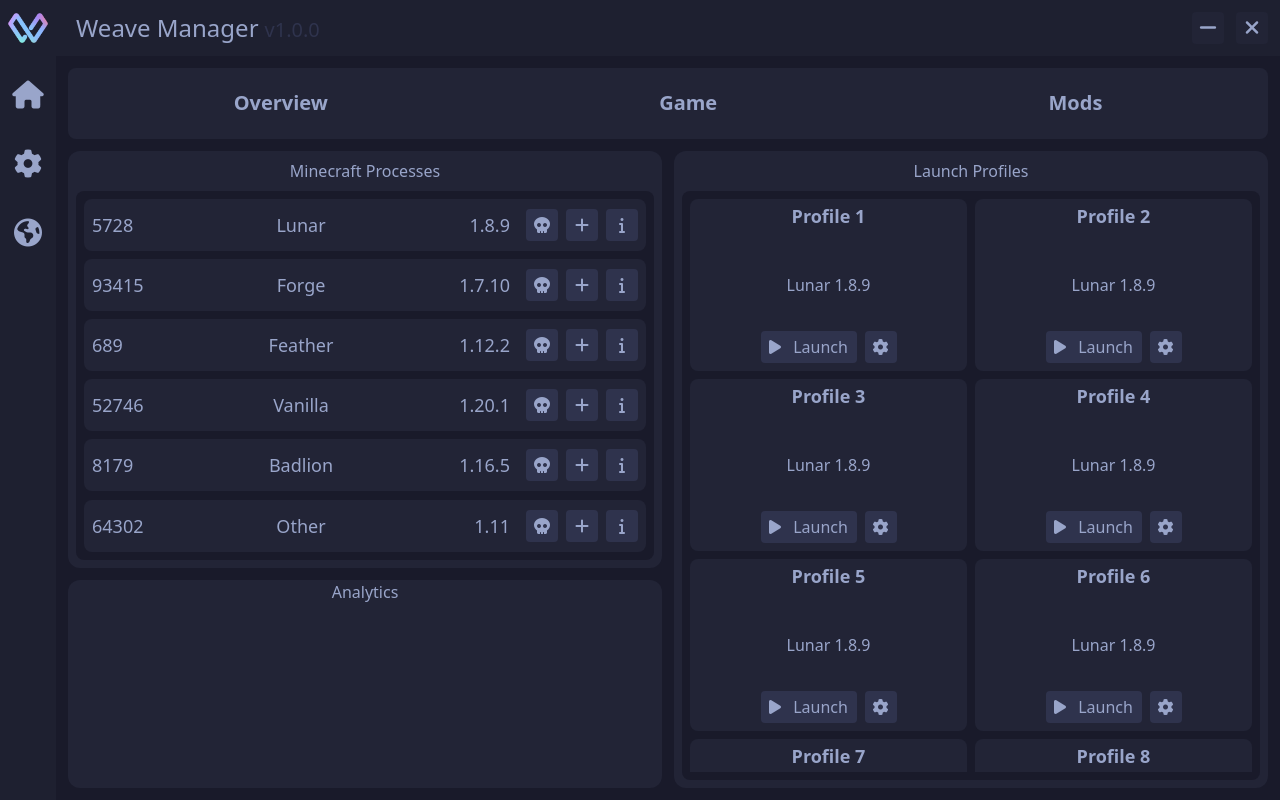
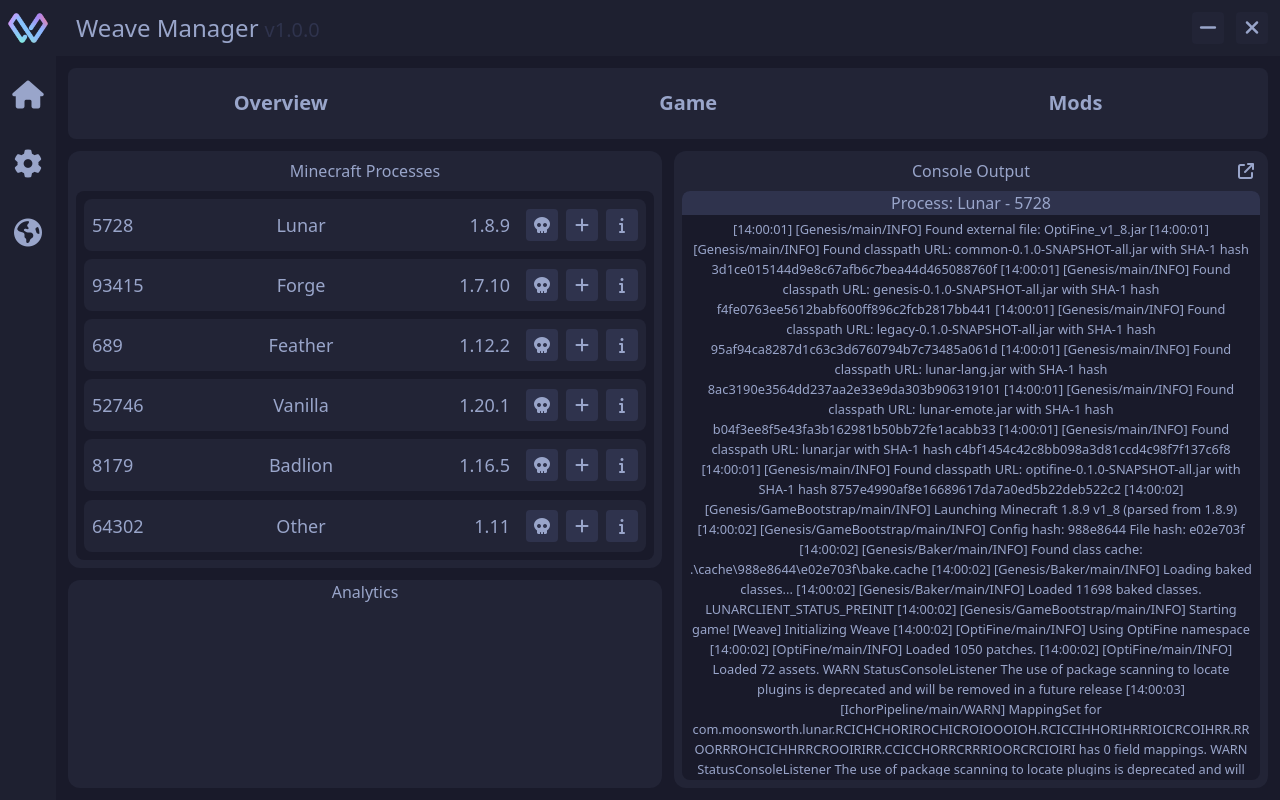
Before and after one commit to Weave-MC/Weave-Manager, a Svelte app: page / in a window 1280 px wide. Built offline with nearby package versions, Linux system fonts and the light colour scheme.

Commit message:
Swapped Launch Profiles and Console Output Finished Console-Output UI

```diff
--- a/src/components/pages/sub/OverviewSubPage.svelte
+++ b/src/components/pages/sub/OverviewSubPage.svelte
@@ -11,22 +11,15 @@
         [64302, {pid: 64302, info: {client: 'Other', cwd: 'dummy', cmd: 'dummy', version: '1.11'}}]
     ])
 
-    import {LaunchProfile} from "../../../scripts/types.js";
     import VerticalScroll from "../../util/VerticalScroll.svelte";
 
-    let profileMap = new Map<string, LaunchProfile>([
-        ["Profile 1", new LaunchProfile("Profile 1", {client: "Lunar", version: "1.8.9", cmd: "dummy", cwd: "dummy"})],
-        ["Profile 2", new LaunchProfile("Profile 2", {client: "Lunar", version: "1.8.9", cmd: "dummy", cwd: "dummy"})],
-        ["Profile 3", new LaunchProfile("Profile 3", {client: "Lunar", version: "1.8.9", cmd: "dummy", cwd: "dummy"})],
-        ["Profile 4", new LaunchProfile("Profile 4", {client: "Lunar", version: "1.8.9", cmd: "dummy", cwd: "dummy"})],
-        ["Profile 5", new LaunchProfile("Profile 5", {client: "Lunar", version: "1.8.9", cmd: "dummy", cwd: "dummy"})],
-        ["Profile 6", new LaunchProfile("Profile 6", {client: "Lunar", version: "1.8.9", cmd: "dummy", cwd: "dummy"})],
-        ["Profile 7", new LaunchProfile("Profile 7", {client: "Lunar", version: "1.8.9", cmd: "dummy", cwd: "dummy"})],
-        ["Profile 8", new LaunchProfile("Profile 8", {client: "Lunar", version: "1.8.9", cmd: "dummy", cwd: "dummy"})],
-        ["Profile 9", new LaunchProfile("Profile 9", {client: "Lunar", version: "1.8.9", cmd: "dummy", cwd: "dummy"})],
-    ])
+
 
     async function killProcess(pid: number) {
+
+    }
+
+    async function showProcessInfo(mcProcess: MinecraftProcess) {
 
     }
 
@@ -34,9 +27,70 @@
 
     }
 
-    async function showProcessInfo(mcProcess: MinecraftProcess) {
-
-    }
+    const longString = "[14:00:01] [Genesis/main/INFO] Found external file: OptiFine_v1_8.jar\n" +
+        "[14:00:01] [Genesis/main/INFO] Found classpath URL: common-0.1.0-SNAPSHOT-all.jar with SHA-1 hash 3d1ce015144d9e8c67afb6c7bea44d465088760f\n" +
+        "[14:00:01] [Genesis/main/INFO] Found classpath URL: genesis-0.1.0-SNAPSHOT-all.jar with SHA-1 hash f4fe0763ee5612babf600ff896c2fcb2817bb441\n" +
+        "[14:00:01] [Genesis/main/INFO] Found classpath URL: legacy-0.1.0-SNAPSHOT-all.jar with SHA-1 hash 95af94ca8287d1c63c3d6760794b7c73485a061d\n" +
+        "[14:00:01] [Genesis/main/INFO] Found classpath URL: lunar-lang.jar with SHA-1 hash 8ac3190e3564dd237aa2e33e9da303b906319101\n" +
+        "[14:00:01] [Genesis/main/INFO] Found classpath URL: lunar-emote.jar with SHA-1 hash b04f3ee8f5e43fa3b162981b50bb72fe1acabb33\n" +
+        "[14:00:01] [Genesis/main/INFO] Found classpath URL: lunar.jar with SHA-1 hash c4bf1454c42c8bb098a3d81ccd4c98f7f137c6f8\n" +
+        "[14:00:01] [Genesis/main/INFO] Found classpath URL: optifine-0.1.0-SNAPSHOT-all.jar with SHA-1 hash 8757e4990af8e16689617da7a0ed5b22deb522c2\n" +
+        "[14:00:02] [Genesis/GameBootstrap/main/INFO] Launching Minecraft 1.8.9 v1_8 (parsed from 1.8.9)\n" +
+        "[14:00:02] [Genesis/GameBootstrap/main/INFO] Config hash: 988e8644  File hash: e02e703f\n" +
+        "[14:00:02] [Genesis/Baker/main/INFO] Found class cache: .\\cache\\988e8644\\e02e703f\\bake.cache\n" +
+        "[14:00:02] [Genesis/Baker/main/INFO] Loading baked classes...\n" +
+        "[14:00:02] [Genesis/Baker/main/INFO] Loaded 11698 baked classes.\n" +
+        "LUNARCLIENT_STATUS_PREINIT\n" +
+        "[14:00:02] [Genesis/GameBootstrap/main/INFO] Starting game!\n" +
+        "[Weave] Initializing Weave\n" +
+        "[14:00:02] [OptiFine/main/INFO] Using OptiFine namespace \n" +
+        "[14:00:02] [OptiFine/main/INFO] Loaded 1050 patches.\n" +
+        "[14:00:02] [OptiFine/main/INFO] Loaded 72 assets.\n" +
+        "WARN StatusConsoleListener The use of package scanning to locate plugins is deprecated and will be removed in a future release\n" +
+        "[14:00:03] [IchorPipeline/main/WARN] MappingSet for com.moonsworth.lunar.RCICHCHORIROCHICROIOOOIOH.RCICCIHHORIHRRIOICRCOIHRR.RROORRROHCICHHRRCROOIRIRR.CCICCHORRCRRRIOORCRCIOIRI has 0 field mappings.\n" +
+        "WARN StatusConsoleListener The use of package scanning to locate plugins is deprecated and will be removed in a future release\n" +
+        "WARN StatusConsoleListener The use of package scanning to locate plugins is deprecated and will be removed in a future release\n" +
+        "WARN StatusConsoleListener The use of package scanning to locate plugins is deprecated and will be removed in a future release\n" +
+        "[14:00:04] [mixin/INFO] SpongePowered MIXIN Subsystem Version=0.8.5 Source=Unknown Service=Weave Env=CLIENT\n" +
+        "[14:00:05] [mixin/ERROR] Initialising mixin subsystem after game pre-init phase! Some mixins may be skipped.\n" +
+        "[Weave] Loading C:\\Users\\Max\\.weave\\mods\\LunarCPSHook-1.0.jar\n" +
+        "java.lang.reflect.InvocationTargetException\n" +
+        "\tat java.base/jdk.internal.reflect.NativeMethodAccessorImpl.invoke0(Native Method)\n" +
+        "\tat java.base/jdk.internal.reflect.NativeMethodAccessorImpl.invoke(Unknown Source)\n" +
+        "\tat java.base/jdk.internal.reflect.DelegatingMethodAccessorImpl.invoke(Unknown Source)\n" +
+        "\tat java.base/java.lang.reflect.Method.invoke(Unknown Source)\n" +
+        "\tat net.weavemc.loader.bootstrap.AgentKt$premain$2.transform(Agent.kt:96)\n" +
+        "\tat net.weavemc.loader.bootstrap.SafeTransformer$DefaultImpls.transform(SafeTransformer.kt:18)\n" +
+        "\tat net.weavemc.loader.bootstrap.AgentKt$premain$2.transform(Agent.kt:87)\n" +
+        "\tat java.instrument/java.lang.instrument.ClassFileTransformer.transform(Unknown Source)\n" +
+        "\tat java.instrument/sun.instrument.TransformerManager.transform(Unknown Source)\n" +
+        "\tat java.instrument/sun.instrument.InstrumentationImpl.transform(Unknown Source)\n" +
+        "\tat java.base/java.lang.ClassLoader.defineClass1(Native Method)\n" +
+        "\tat java.base/java.lang.ClassLoader.defineClass(Unknown Source)\n" +
+        "\tat java.base/java.lang.ClassLoader.defineClass(Unknown Source)\n" +
+        "\tat com.moonsworth.lunar.genesis.RCROHRIHRCRRRCHCOCCCCIHOR.findClass(Unknown Source)\n" +
+        "\tat com.moonsworth.lunar.genesis.RCROHRIHRCRRRCHCOCCCCIHOR.loadClass(Unknown Source)\n" +
+        "\tat java.base/java.lang.ClassLoader.loadClass(Unknown Source)\n" +
+        "\tat java.base/java.lang.Class.forName0(Native Method)\n" +
+        "\tat java.base/java.lang.Class.forName(Unknown Source)\n" +
+        "\tat com.moonsworth.lunar.genesis.ClientGameBootstrap.apply(Unknown Source)\n" +
+        "\tat java.base/jdk.internal.reflect.NativeMethodAccessorImpl.invoke0(Native Method)\n" +
+        "\tat java.base/jdk.internal.reflect.NativeMethodAccessorImpl.invoke(Unknown Source)\n" +
+        "\tat java.base/jdk.internal.reflect.DelegatingMethodAccessorImpl.invoke(Unknown Source)\n" +
+        "\tat java.base/java.lang.reflect.Method.invoke(Unknown Source)\n" +
+        "\tat com.moonsworth.lunar.genesis.IOHHIIRCOCOHOHRIRHCORIOCI.RCICCIHHORIHRRIOICRCOIHRR(Unknown Source)\n" +
+        "\tat com.moonsworth.lunar.genesis.Genesis.run(Unknown Source)\n" +
+        "\tat com.moonsworth.lunar.genesis.Genesis.main(Unknown Source)\n" +
+        "Caused by: org.spongepowered.asm.launch.MixinInitialisationError: Error initialising mixin config lunarcpshook.mixins.json\n" +
+        "\tat Genesis//org.spongepowered.asm.mixin.transformer.Config.create(Unknown Source)\n" +
+        "\tat Genesis//org.spongepowered.asm.mixin.Mixins.createConfiguration(Unknown Source)\n" +
+        "\tat Genesis//org.spongepowered.asm.mixin.Mixins.addConfiguration(Unknown Source)\n" +
+        "\tat Genesis//net.weavemc.loader.WeaveLoader.init(WeaveLoader.kt:63)\n" +
+        "\t... 26 more\n" +
+        "Caused by: java.lang.IllegalArgumentException: The specified resource 'lunarcpshook.mixins.json' was invalid or could not be read\n" +
+        "\tat Genesis//org.spongepowered.asm.mixin.transformer.MixinConfig.create(Unknown Source)\n" +
+        "\tat Genesis//org.spongepowered.asm.mixin.transformer.Config.create(Unknown Source)\n" +
+        "\t... 29 more\n"
 </script>
 
 <div class="w-full h-full flex flex-row gap-3">
@@ -71,29 +125,22 @@
         </div>
     </div>
     <div id="right" class="w-[50%] h-full overflow-clip">
-        <div id="launch-profiles" class="relative w-full h-full bg-surface rounded-xl text-center overflow-clip p-2">
-            <div class="w-full h-8 text-center">
-                <h1>Launch Profiles</h1>
+        <div id="console" class="relative w-full h-full bg-surface rounded-xl text-center overflow-clip p-2">
+            <div class="relative w-full text-center">
+                <div id="console-popout" class="absolute right-1.5 cursor-pointer">
+                    <i class="fa-solid fa-arrow-up-right-from-square"></i>
+                </div>
+                <h1>Console Output</h1>
             </div>
-            <VerticalScroll columns={2} items={Array.from(profileMap.values())} let:prop={profile}>
-                <div id="profile-entry" class="relative bg-surface w-full h-full rounded-lg text-lg p-2 grid">
-                    <button id="profile-delete" class="icon-button absolute top-2 right-2">
-                        <i class="fa-solid fa-trash"></i>
-                    </button>
 
-                    <h1 class="font-semibold flex justify-center items-start leading-[100%]">{profile.name}</h1>  <!-- border-b-2 border-overlay -->
-                    <h1 class="text-[1rem] flex justify-center items-center">{profile.mcInfo.client} {profile.mcInfo.version}</h1>
-                    <div id="profile-buttons" class="text-[1rem] flex justify-center items-end gap-2">
-                        <button class="bg-overlay rounded h-8 w-24">
-                            <i class="fa-solid fa-play mr-2"></i>
-                            Launch
-                        </button>
-                        <button class="icon-button">
-                            <i class="fa-solid fa-gear"></i>
-                        </button>
-                    </div>
+            <div id="console-container" class="absolute bg-crust rounded-lg top-10 bottom-2 left-2 right-2 break-words">
+                <div id="target-process" class="relative left-0 top-0 w-full h-6 bg-overlay rounded-t-lg">
+                    <h1>Process: Lunar - 5728</h1>
                 </div>
-            </VerticalScroll>
+                <div id="console-content" class="absolute top-7 bottom-1 left-2 right-1 overflow-y-scroll gap-2 pr-1 text-sm">
+                    {longString}
+                </div>
+            </div>
         </div>
     </div>
 </div>
@@ -103,19 +150,17 @@
         @apply w-8 h-8 bg-overlay rounded;
         font-size: 1rem;
     }
-
-    #profile-delete {
-        display: none;
+    #console-content {
+        font-size: 0.8rem;
     }
-
-    #profile-entry:hover #profile-delete {
-        display: block;
+    ::-webkit-scrollbar {
+        @apply w-1;
     }
-
-    #profile-entry {
-        justify-content: center;
-        grid-template-columns: repeat(1, 1fr);
-        grid-template-rows: repeat(3, 1fr);
+    ::-webkit-scrollbar-track {
+        @apply bg-none;
+    }
+    ::-webkit-scrollbar-thumb {
+        @apply bg-overlay rounded-xl relative;
     }
 </style>
 
```
Also changed, not shown: src/components/pages/sub/GameSubPage.svelte (+53 -1 lines).
